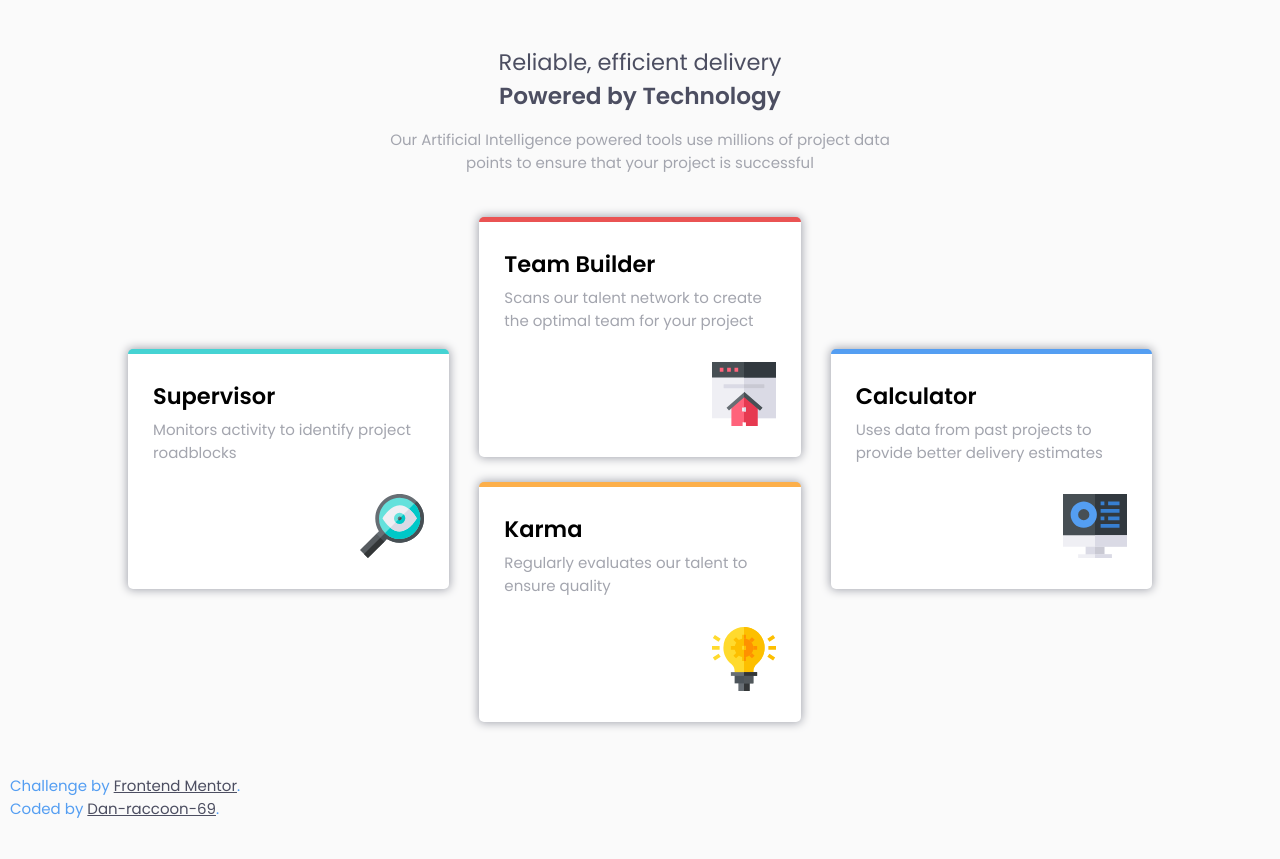
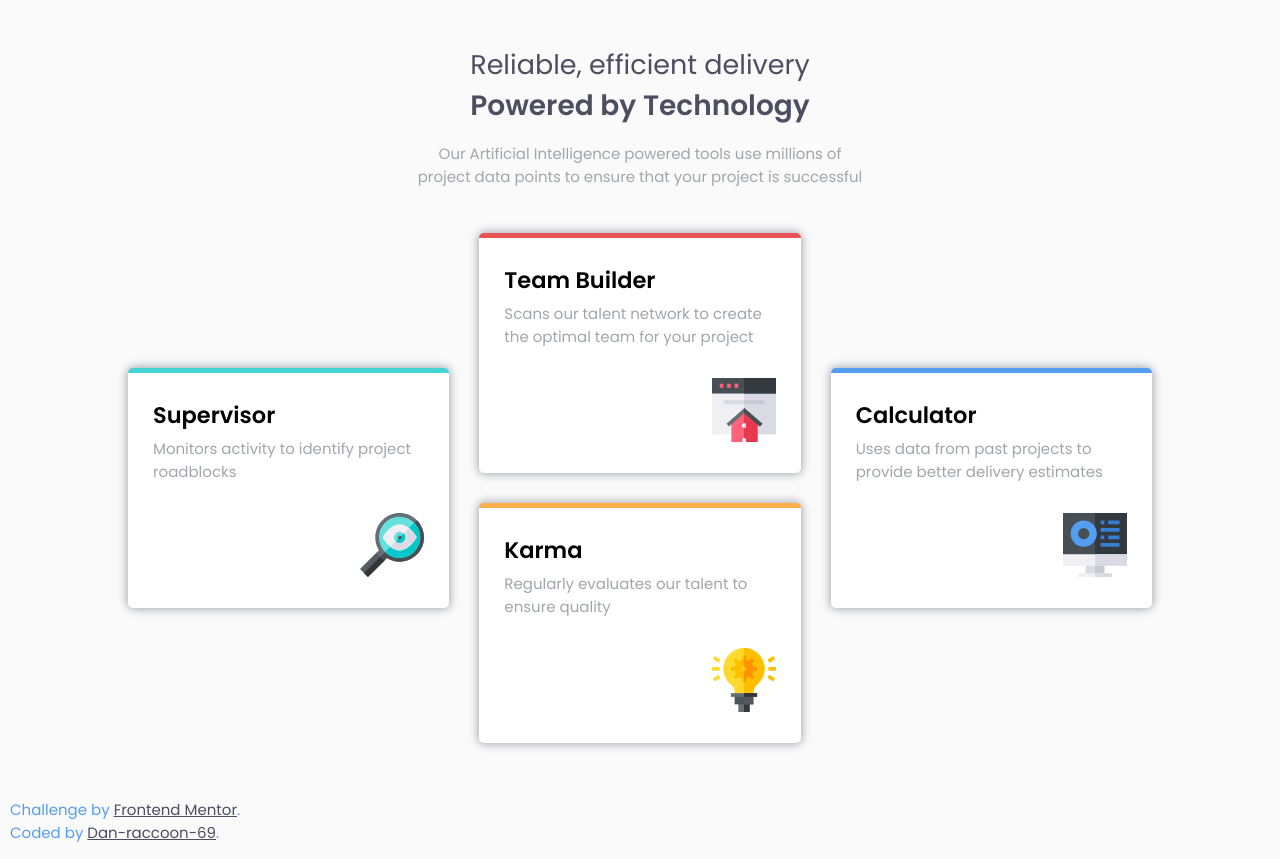
Before and after one commit to Dan-raccoon-69/Challengue-Four-card-feature-section, a plain HTML site: page index.html in a window 1280 px wide. Before the commit the page ends 835 px from the top, so only its background shows below. Drawn offline with Linux system fonts and the light colour scheme.

Commit message:
third commit

```diff
--- a/styles.css
+++ b/styles.css
@@ -145,9 +145,18 @@ body{
 
 @media screen and (min-width: 1024px) {
 
+    .main__subtitle{
+        font-size: 2.7rem;
+    }
+
+    .main__title{
+        font-size: 2.8rem;
+        margin-bottom: 1.5rem;
+    }
+
     .main__cards{
         width: 100%;
-        max-height: 500px;
+        max-height: 510px;
         display: grid;
         grid-template-columns: repeat(3, 1fr);
         grid-template-rows: repeat(8, 1fr);
@@ -160,7 +169,7 @@ body{
     }
 
     .main__p{
-        width: 50%;
+        width: 45%;
         margin: auto;
     }
 
```
